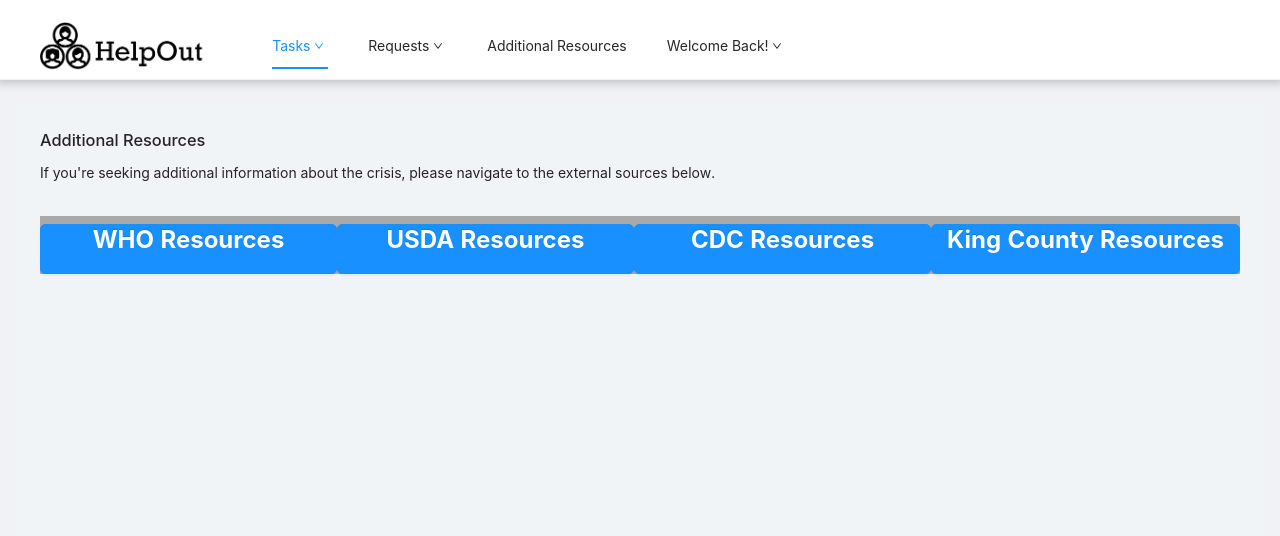
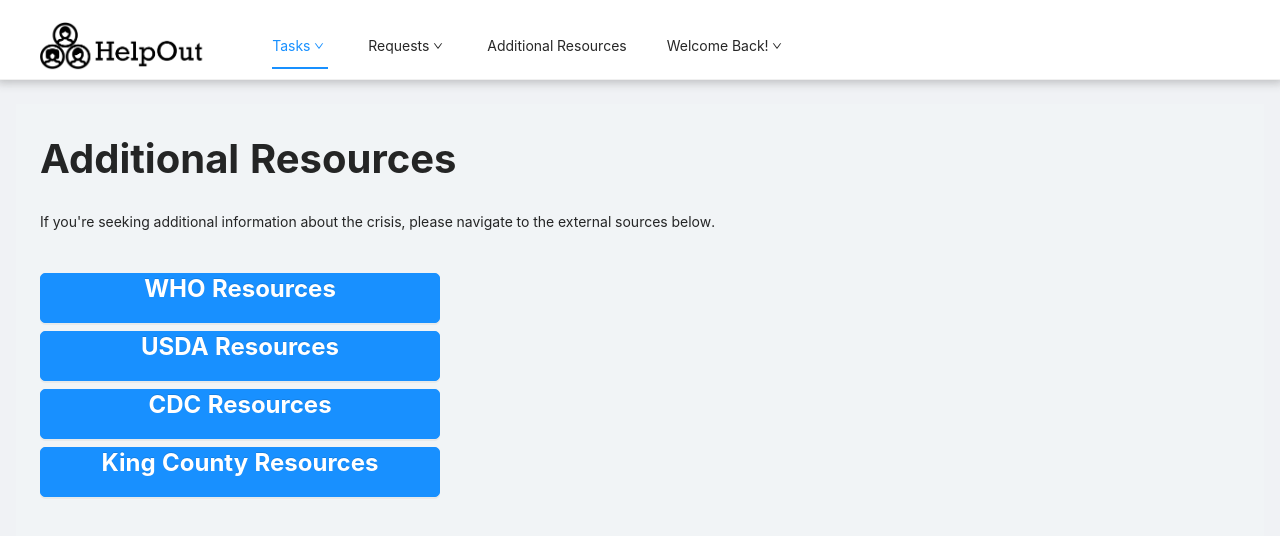
Before and after one commit to info442-group-7/HelpOut, a React (Create React App) app: page /AdditionalResources in a window 1280 px wide. Shown: the top 536 px of the page. Built offline with nearby package versions, Linux system fonts and the light colour scheme; no server answers; sample sign-in values are in the browser's storage.

Commit message:
Update AdditionalResourcesView.jsx
Fixed button and title

```diff
--- a/src/components/AdditionalResources/AdditionalResourcesView.jsx
+++ b/src/components/AdditionalResources/AdditionalResourcesView.jsx
@@ -7,31 +7,33 @@ const AdditionalResourcesView = (props) => {
     return (
         <div className="additionalResourcesBody">
             <div className="heading">
-                <h1 className="additionalResourcesHeader">Additional Resources</h1>
+                <h1 className="additionalResourcesHeader" style={{fontSize: 40, fontWeight: 700}}>Additional Resources</h1>
                 <div id="additionalResources-descrip">
                     <p>If you're seeking additional information about the crisis, please navigate to the external sources below.</p>
                 </div>
             </div>
 
         <div className="options">
-            <div className="buttons" style={{ display: "flex"}}>
+            <div style={{display:'flex', flexWrap:"wrap"}}>
                 <Button className="bar-button" type="primary" style={{
                     fontSize: '3vmin',
                     marginTop: '1vmin',
+                    marginRight: '60%',
                     paddingBottom: '6vmin',
                     paddingTop: '2vmin',
-                    width: '110%',
+                    width: '400px',
                     textAlign: 'center',
                     borderRadius: '5px',
-                    fontWeight: 'bolder'
+                    fontWeight: 'bolder',
                 }} a href="https://www.who.int/emergencies/diseases/novel-coronavirus-2019">WHO Resources
                 </Button>
                 <Button className="bar-button" type="primary" style={{
                     fontSize: '3vmin',
                     marginTop: '1vmin',
+                    marginRight: '60%',
                     paddingBottom: '6vmin',
                     paddingTop: '2vmin',
-                    width: '110%',
+                    width: '400px',
                     textAlign: 'center',
                     borderRadius: '5px',
                     fontWeight: 'bolder'
@@ -40,9 +42,10 @@ const AdditionalResourcesView = (props) => {
                 <Button className="bar-button" type="primary" style={{
                     fontSize: '3vmin',
                     marginTop: '1vmin',
+                    marginRight: '60%',
                     paddingBottom: '6vmin',
                     paddingTop: '2vmin',
-                    width: '110%',
+                    width: '400px',
                     textAlign: 'center',
                     borderRadius: '5px',
                     fontWeight: 'bolder'
@@ -51,9 +54,10 @@ const AdditionalResourcesView = (props) => {
                 <Button className="bar-button" type="primary" style={{
                     fontSize: '3vmin',
                     marginTop: '1vmin',
+                    marginRight: '60%',
                     paddingBottom: '6vmin',
                     paddingTop: '2vmin',
-                    width: '110%',
+                    width: '400px',
                     textAlign: 'center',
                     borderRadius: '5px',
                     fontWeight: 'bolder'
```
